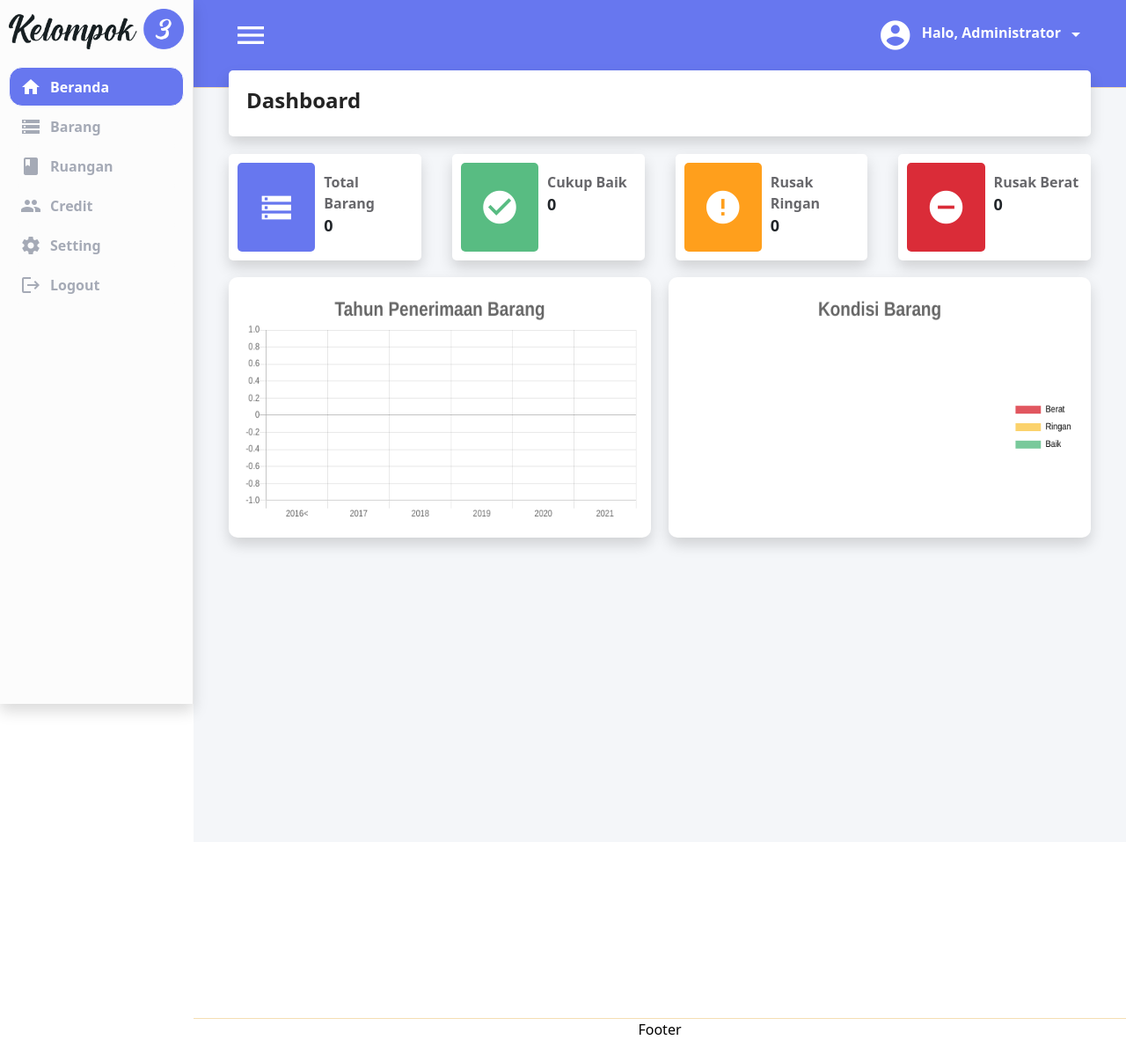
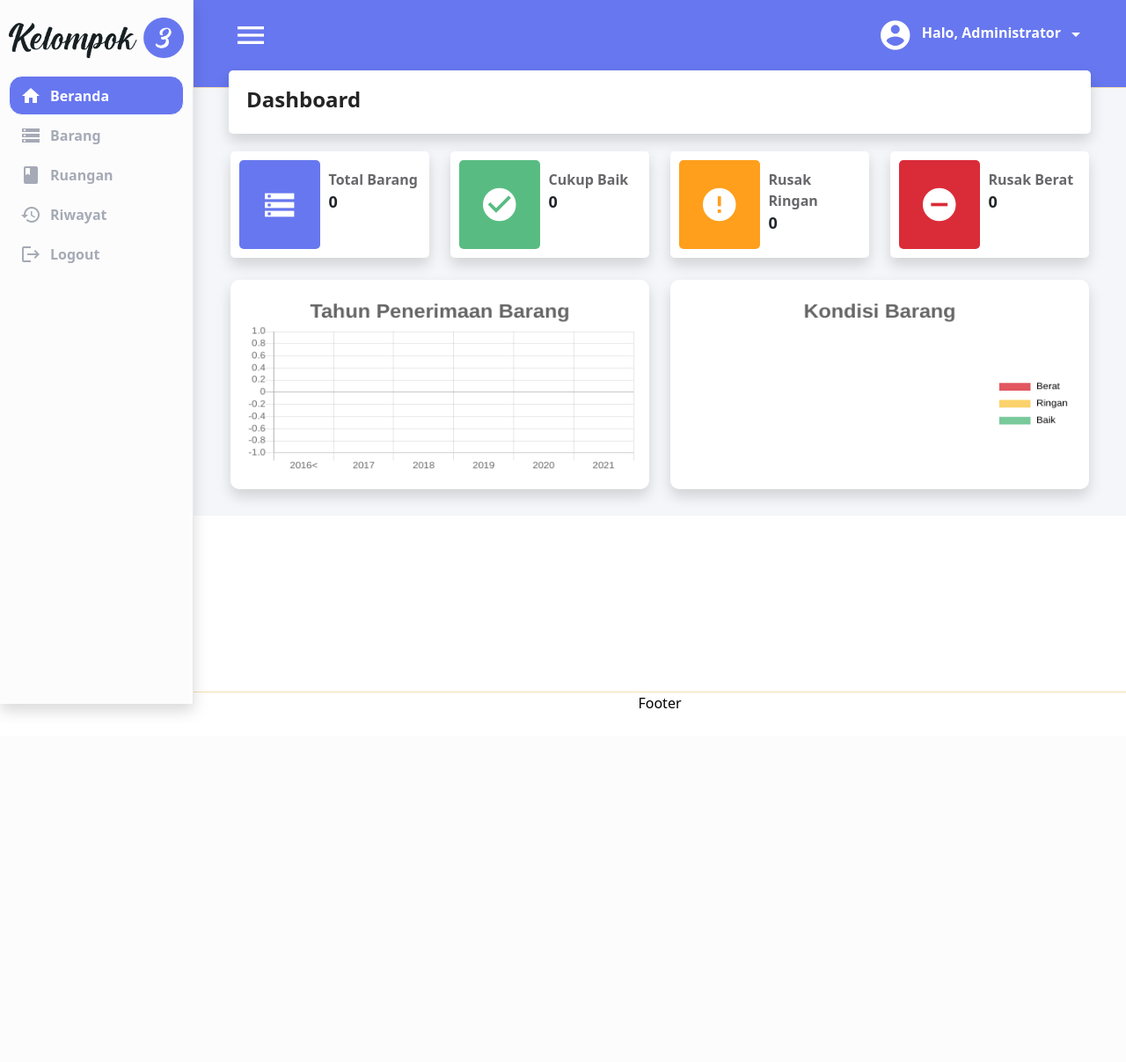
Before and after one commit to rickyaditb/ta-bdl-imk, a PHP site: page /index.php in a window 1280 px wide. Shown: the whole page at 88% size. After the commit the page ends 810 px from the top, so only its background shows below. Run offline with PHP 8.4, Linux system fonts and the light colour scheme; data that the repository does not hold is empty.

Commit message:
changed grid system to bootstrap

```diff
--- a/css/style.css
+++ b/css/style.css
@@ -23,18 +34,32 @@ input[type=number] {
     height: 100%;
     width: 220px;
     position: fixed;
-    z-index: 1; /* Biar gak ketimpa */
+    z-index: 1;
+    /* Biar gak ketimpa */
     top: 0;
     left: 0;
     background-color: #fcfcfc;
     overflow-x: hidden;
-    border-right:1px solid #e9e9e9; /*Pembatas*/
-    transition: 0.5s;
+    border-right: 1px solid #e9e9e9;
+    /*Pembatas*/
+
+
 }
 
+
+
 .logo {
-    padding-bottom: 20px;
+    margin-top: 10px;
     width: 100%;
+}
+
+.sidenav-textx {
+    position: relative;
+    top: -30px;
+    margin-left: auto;
+    margin-right: auto;
+    width: 50px;
+    opacity: 0;
 }
 
 .sidenav-container {
@@ -43,8 +68,10 @@ input[type=number] {
 
 .sidenav-link {
     list-style: none;
+    position: relative;
+    top: -30px;
     padding: 0;
-    margin-bottom: 100px;
+
 }
 
 .sidenav-button {
@@ -175,13 +203,11 @@ a.btn-primary:hover{
 /* Main property*/
 
 .right-content-main {
-    display: grid;
-    grid-template-rows: 95px 130px 1fr 1fr;
-    grid-gap: 0px;
     margin-bottom: 200px;
     background-color: #f4f6f9;
     padding-left: 30px;
     padding-right: 30px;
+
 }
 
 .right-content-main-heading {
@@ -190,30 +216,31 @@ a.btn-primary:hover{
 
 .right-content-main-heading-container {
     background-color: white;
-    height: 100%;
     border-radius: 5px;
-    padding: 16px;
     padding-left: 20px;
+    padding-top: 5px;
+    padding-bottom: 5px;
     position: relative;
     top: -30px;
 }
 
 .right-content-main-heading-text {
-    font-weight:600;
+    font-weight: 600;
     color: #242424;
     font-size: x-large;
+    margin-top: 10px;
 }
 
 .right-content-main-stat {
-    display: grid;
-    grid-template-columns: 1fr 1fr 1fr 1fr;
-    grid-gap: 15px;
     position: relative;
+    margin-left: 0px;
+    margin-right: 0px;
     top: -30px;
 }
 
 .right-content-main-stat-container {
-    padding: 10px;
+    margin-top: 10px;
+    position: relative;
 }
 
 .right-content-main-stat-wrapper {
@@ -299,14 +326,14 @@ a.btn-primary:hover{
 
 
 .right-content-main-graph {
-    display: grid;
-    grid-template-columns: 1fr 1fr;
+    position: relative;
+    top: -30px;
+    margin-left: 0px;
+    margin-right: 0px;
 }
 
 .right-content-main-graph-container {
-    position: relative;
-    padding: 10px;
-    top: -20px;
+    margin-top: 25px;
 }
 
 .chartstyle {
--- a/index.php
+++ b/index.php
@@ -75,7 +75,7 @@ $jumlah_tahun_5_x = mysqli_num_rows($query_tahun_5_x);
 <body>
 
 
-    <?php include_once("partial/sidenav.php");?>
+    <?php include_once("partial/sidenav.php"); ?>
 
 
 
@@ -88,7 +88,7 @@ $jumlah_tahun_5_x = mysqli_num_rows($query_tahun_5_x);
         </div>
         <div class="right-content">
             <!--MAIN HEADER-->
-            <?php include_once("partial/header.php");?>
+            <?php include_once("partial/header.php"); ?>
             <!--MAIN CONTENT-->
             <div class="right-content-main">
                 <!--HEADER INDICATOR-->
@@ -98,8 +98,9 @@ $jumlah_tahun_5_x = mysqli_num_rows($query_tahun_5_x);
                     </div>
                 </div>
                 <!--MAIN STAT-->
-                <div class="right-content-main-stat">
-                    <div class="right-content-main-stat-container">
+                <div class="right-content-main-stat row">
+                    <div class="first col row">
+                        <div class="right-content-main-stat-container col-md">
                             <!--START PERTAMA-->
                             <div class="right-content-main-stat-wrapper shadow">
                                 <div class="right-content-main-stat-1-icon-container">
@@ -111,7 +112,7 @@ $jumlah_tahun_5_x = mysqli_num_rows($query_tahun_5_x);
                                 </div>
                             </div>
                         </div>
-                    <div class="right-content-main-stat-container">
+                        <div class="right-content-main-stat-container col-md">
                             <!--START KEDUA-->
                             <div class="right-content-main-stat-wrapper shadow">
                                 <div class="right-content-main-stat-2-icon-container">
@@ -123,7 +124,9 @@ $jumlah_tahun_5_x = mysqli_num_rows($query_tahun_5_x);
                                 </div>
                             </div>
                         </div>
-                    <div class="right-content-main-stat-container">
+                    </div>
+                    <div class="second col row">
+                        <div class="right-content-main-stat-container col-md">
                             <!--START KETIGA-->
                             <div class="right-content-main-stat-wrapper shadow">
                                 <div class="right-content-main-stat-3-icon-container">
@@ -135,7 +138,7 @@ $jumlah_tahun_5_x = mysqli_num_rows($query_tahun_5_x);
                                 </div>
                             </div>
                         </div>
-                    <div class="right-content-main-stat-container">
+                        <div class="right-content-main-stat-container col-md">
                             <!--START KEEMPAT-->
                             <div class="right-content-main-stat-wrapper shadow">
                                 <div class="right-content-main-stat-4-icon-container">
@@ -148,12 +151,16 @@ $jumlah_tahun_5_x = mysqli_num_rows($query_tahun_5_x);
                             </div>
                         </div>
                     </div>
+
+
+                </div>
                 <!--MAIN GRAPH-->
-                <div class="right-content-main-graph">
-                    <div class="right-content-main-graph-container">
+
+                <div class="right-content-main-graph row">
+                    <div class="right-content-main-graph-container col-lg">
                         <canvas id="chartsatu" class="shadow chartstyle"></canvas>
                     </div>
-                    <div class="right-content-main-graph-container">
+                    <div class="right-content-main-graph-container col-lg">
                         <canvas id="chartdua" class="shadow chartstyle"></canvas>
                     </div>
                 </div>
@@ -173,7 +180,7 @@ $jumlah_tahun_5_x = mysqli_num_rows($query_tahun_5_x);
     <!--Script Untuk Setting ChartJs-->
     <script>
         let myChart = document.getElementById('chartsatu').getContext('2d');
-        let bulan = new Chart(myChart, {
+        let tahun = new Chart(myChart, {
             type: 'bar',
             data: {
                 labels: ['<?php echo $tahun_5 . "<"; ?>', '<?php echo $tahun_4; ?>', '<?php echo $tahun_3; ?>', '<?php echo $tahun_2; ?>', '<?php echo $tahun_1; ?>', '<?php echo $tahun_0; ?>'],
@@ -214,7 +221,7 @@ $jumlah_tahun_5_x = mysqli_num_rows($query_tahun_5_x);
 
 
         let myChart2 = document.getElementById('chartdua').getContext('2d');
-        let bulan2 = new Chart(myChart2, {
+        let kondisi = new Chart(myChart2, {
             type: 'pie',
             data: {
                 labels: ['Berat', 'Ringan', 'Baik'],
--- a/partial/header.php
+++ b/partial/header.php
@@ -2,7 +2,7 @@
     <div class="right-content-header-profile">
         <!--the icon is only a placeholder atm-->
         <div class="right-content-header-profile-left">
-            <i id="tombol" class="material-icons right-content-header-toggle-icon" style="cursor: pointer;">menu</i>
+            <button id="tombol"><i class="material-icons right-content-header-toggle-icon">menu</i></button>
         </div>
         <div class="right-content-header-profile-right">
             <i class="material-icons right-content-header-profile-icon">account_circle</i>
--- a/partial/sidenav-script.php
+++ b/partial/sidenav-script.php
@@ -1,3 +1,4 @@
+<!--
 <script>
     document.getElementById("tombol").onclick = function() {
         resizeNav();
@@ -13,6 +14,8 @@
             for (i = 0; i < xs.length; i++) {
                 xs[i].style.opacity = '1';
             }
+            document.getElementById("sidenav-logo").style.opacity = "1";
+            document.getElementById("sidenav-textx").style.opacity = "0";
         } else {
             var i;
             xs = document.querySelectorAll(".sidenav-text");
@@ -21,6 +24,42 @@
             }
             x.style.width = "70px";
             document.getElementById("wrapper").style.gridTemplateColumns = "70px 1fr";
+            document.getElementById("sidenav-logo").style.opacity = "0";
+            document.getElementById("sidenav-textx").style.opacity = "1";
         }
     }
 </script>
+-->
+<script>
+    var button = document.querySelector("#tombol");
+    var x = document.getElementById("sidenav");
+    button.addEventListener("click", function() {
+        var content = document.querySelector(".right-content");
+        if (content.classList.contains("animate")) {
+            content.classList.remove("animate");
+            x.style.width = "220px";
+
+            var i;
+            xs = document.querySelectorAll(".sidenav-text");
+            for (i = 0; i < xs.length; i++) {
+                xs[i].style.opacity = '1';
+            }
+            document.getElementById("sidenav-logo").style.opacity = "1";
+            document.getElementById("sidenav-textx").style.opacity = "0";
+            document.getElementById("wrapper").style.gridTemplateColumns = "220px 1fr";
+        }
+
+        else{
+            content.classList.add("animate");
+            xs = document.querySelectorAll(".sidenav-text");
+            for (i = 0; i < xs.length; i++) {
+                xs[i].style.opacity = '0';
+            }
+
+            x.style.width = "70px";
+            document.getElementById("wrapper").style.gridTemplateColumns = "70px 1fr";
+            document.getElementById("sidenav-logo").style.opacity = "0";
+            document.getElementById("sidenav-textx").style.opacity = "1";
+        }
+    });
+</script>
--- a/partial/sidenav.php
+++ b/partial/sidenav.php
@@ -1,7 +1,8 @@
 <div id="sidenav" class="sidenav shadow">
     <div class="sidenav-container">
         <center>
-            <img src="img/logo2.png" class="logo"><br>
+            <img id="sidenav-logo" src="img/logo2.png" class="logo">
+            <img id="sidenav-textx" class="sidenav-textx" src="img/logo2-minimized.png">
         </center>
         <ul class="sidenav-link">
             <li>
@@ -36,14 +37,8 @@
             </li>
             <li>
                 <a class="btn btn-primary sidenav-button-no" href="index.php">
-                    <i class="material-icons sidenav-icon">group</i>
-                    <p class="sidenav-text">Credit</p>
-                </a>
-            </li>
-            <li>
-                <a class="btn btn-primary sidenav-button-no" href="index.php">
-                    <i class="material-icons sidenav-icon">settings</i>
-                    <p class="sidenav-text">Setting</p>
+                    <i class="material-icons sidenav-icon">history</i>
+                    <p class="sidenav-text">Riwayat</p>
                 </a>
             </li>
             <li>
@@ -55,3 +50,33 @@
         </ul>
     </div>
 </div>
+
+<div class="topnav">
+    <nav class="navbar navbar-expand-lg navbar-light bg-light">
+        <div class="container-fluid">
+            <img src="img/logo2.png" class="navbar-brand logo-mini">
+            <button class="navbar-toggler" type="button" data-bs-toggle="collapse" data-bs-target="#navbarSupportedContent" aria-controls="navbarSupportedContent" aria-expanded="false" aria-label="Toggle navigation">
+                <span class="navbar-toggler-icon"></span>
+            </button>
+            <div class="collapse navbar-collapse" id="navbarSupportedContent">
+                <ul class="navbar-nav me-auto mb-2 mb-lg-0">
+                    <li class="nav-item">
+                        <a class="nav-link" href="index.php">Beranda</a>
+                    </li>
+                    <li class="nav-item">
+                        <a class="nav-link" href="barang.php">Barang</a>
+                    </li>
+                    <li class="nav-item">
+                        <a class="nav-link" href="ruangan.php">Ruangan</a>
+                    </li>
+                    <li class="nav-item">
+                        <a class="nav-link" href="#">Riwayat</a>
+                    </li>
+                    <li class="nav-item">
+                        <a class="nav-link" href="#">Logout</a>
+                    </li>
+                </ul>
+            </div>
+        </div>
+    </nav>
+</div>
```
Also changed, not shown: other parts of css/style.css (+72 -25 lines), add_barang.php (+9 -2 lines), barang.php (+3 -15 lines), edit_barang.php (+4 -3 lines), img/logo-number.png (added), img/logo-text.png (added), img/logo2-minimized.png (added), 1 other file. Lines whose indentation alone changed are shown as unchanged.
